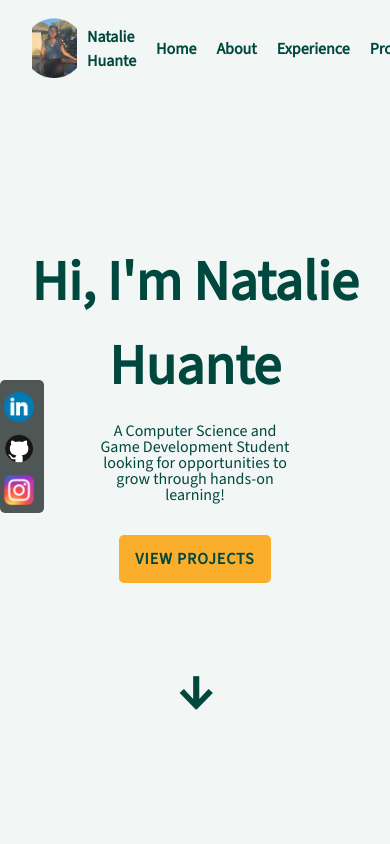
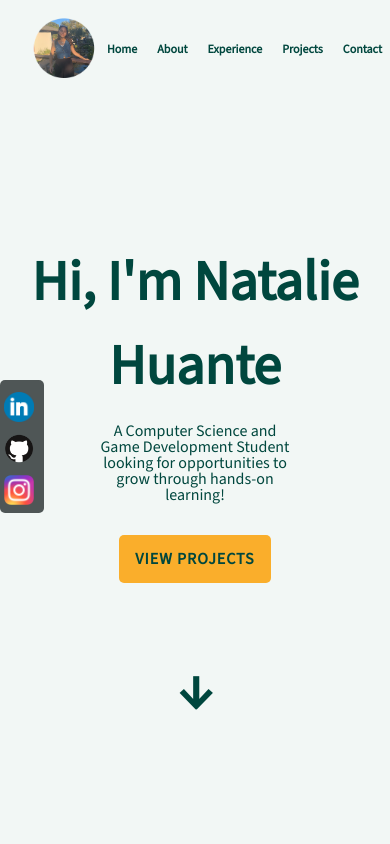
Before and after one commit to nhuante/interactiveResume, a plain HTML site: page index.html in a window 390 px wide. Shown: the top 844 px of the page. Drawn offline with nearby package versions, Linux system fonts and the light colour scheme.

Commit message:
modifying for mobile screens

```diff
--- a/script.js
+++ b/script.js
@@ -31,7 +31,7 @@ document.addEventListener("DOMContentLoaded", function () {
 
 
 window.addEventListener('scroll', function() {
-    var header_logo_container = document.querySelector('.header_logo_text');
+    var header_logo_container = document.querySelector('.header_logo_container');
     var scrollPosition = window.pageYOffset || document.documentElement.scrollTop;
 
     if (window.innerWidth < 500) { // Check screen width
--- a/style.css
+++ b/style.css
@@ -114,6 +114,7 @@ p, h1, h2, h3, h4, h5, h6 {
 @media (max-width: 500px) {
     .header_logo_text {
         margin-left: auto;
+        display: none;
     }
 
 }
@@ -128,6 +129,13 @@ p, h1, h2, h3, h4, h5, h6 {
     font-weight: bold;
     text-decoration: none;
     font-size: 1rem;
+}
+
+@media (max-width: 500px) {
+    .header_link {
+        font-size: .75rem;
+    }
+
 }
 
 .header_link:hover {
```
